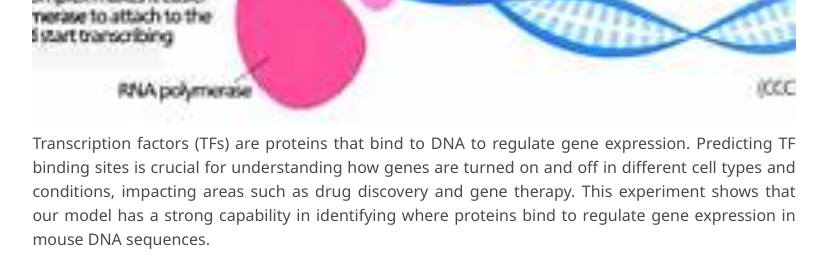
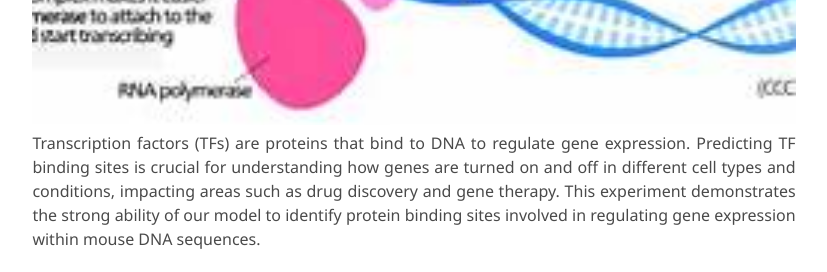
Before and after one commit to HybriDNA-Project/HybriDNA-Project, a plain HTML site: page index.html in a window 1280 px wide. Shown: the part 4700-4972 px from the top of the page, without its empty margins (226-1053 px from the left). Drawn offline with nearby package versions, Linux system fonts and the light colour scheme; grey boxes are pictures that could not be loaded; some icons are missing; a web font is replaced by a local one.

Commit message:
Update index.html

```diff
--- a/index.html
+++ b/index.html
@@ -237,7 +237,7 @@
         </div>
         <p class="content has-text-justified">
           Transcription factors (TFs) are proteins that bind to DNA to regulate gene expression. Predicting TF binding sites is crucial for understanding how genes are turned on and off in different cell types and conditions, impacting areas such as drug discovery and gene therapy.
-          This experiment shows that our model has a strong capability in identifying where proteins bind to regulate gene expression in mouse DNA sequences.
+          This experiment demonstrates the strong ability of our model to identify protein binding sites involved in regulating gene expression within mouse DNA sequences.
         </p>
 
         <div class="publication-video">
```
